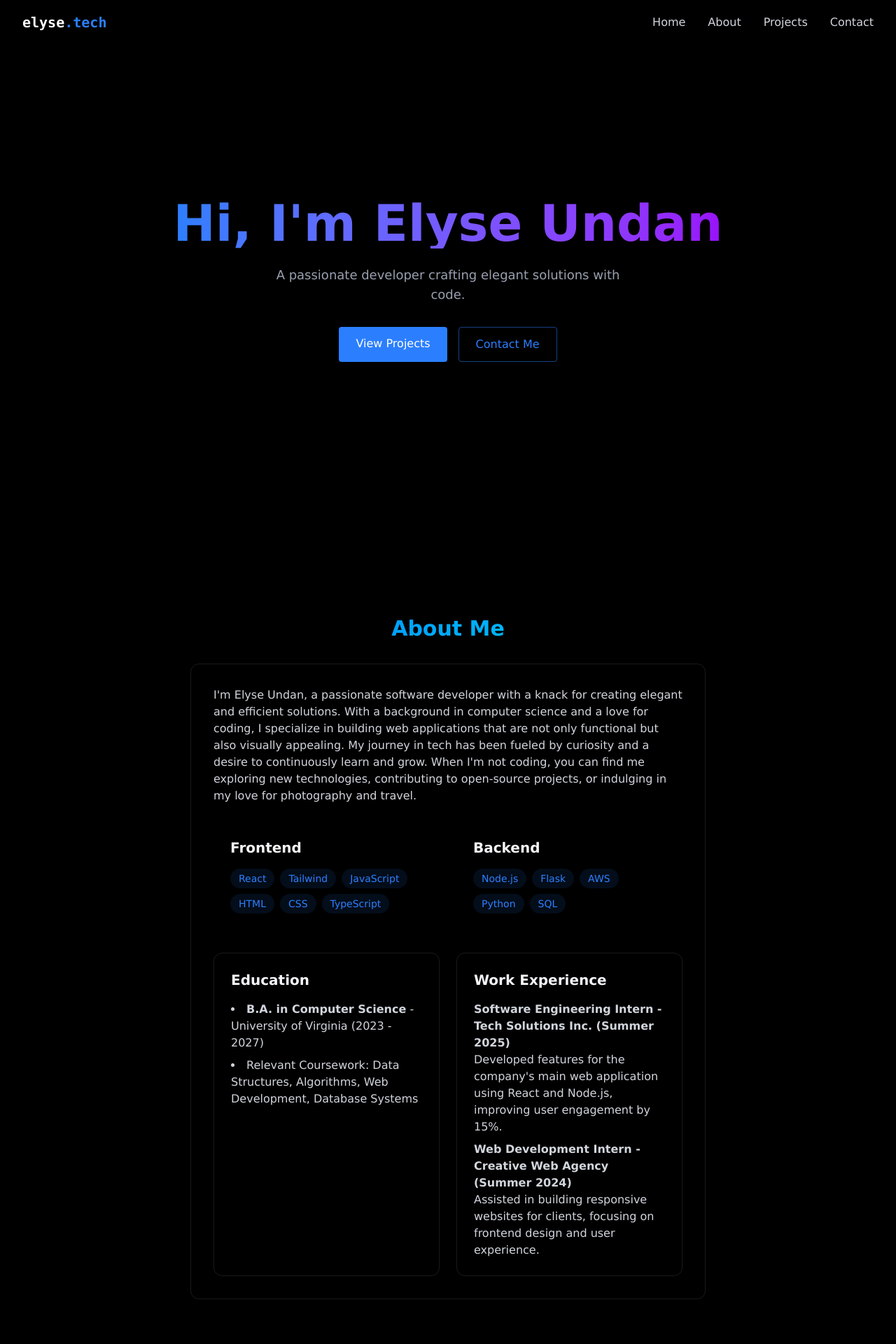
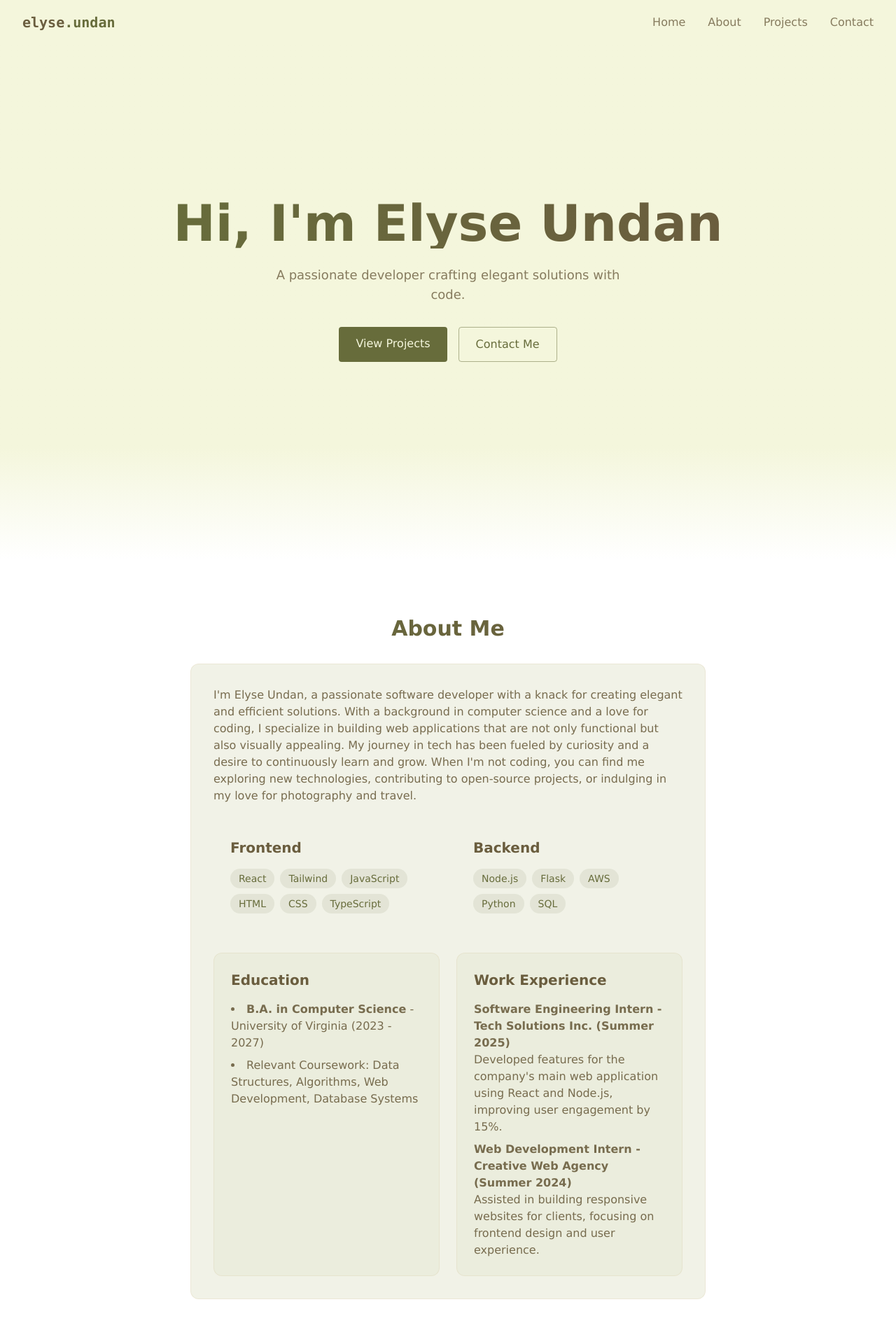
Before and after one commit to elyse-undan/elyse-undan, a React (Vite) app: page / in a window 1280 px wide. Shown: the top 1920 px of the page at 70% size. Built offline with nearby package versions, Linux system fonts and the light colour scheme.

Commit message:
changing color scheme and customization - background

```diff
--- a/src/App.jsx
+++ b/src/App.jsx
@@ -17,7 +17,7 @@ function App() {
     <>
       {!isLoaded && <LoadingScreen onComplete={() => setIsLoaded(true)} />}
         <div className={`min-h-screen transition-opacity duration-700 ${isLoaded ? "opacity-100" : "opacity-0"
-        } bg-black text-gray-100`}
+        } bg-gradient-to-b from-[#f4f6dc] from-25% to-white text-[#6a5d3e]`}
         >
           <Navbar menuOpen={menuOpen} setMenuOpen={setMenuOpen} />
           <MobileMenu menuOpen={menuOpen} setMenuOpen={setMenuOpen} />
--- a/src/components/LoadingScreen.jsx
+++ b/src/components/LoadingScreen.jsx
@@ -22,13 +22,13 @@ export const LoadingScreen = ({ onComplete }) => {
         return () => clearInterval(interval);
     }, [onComplete]);
     return (
-        <div className="fixed inset-0 z-50 bg-black text-gray-100 flex flex-col items-center justify-center">
+        <div className="fixed inset-0 z-50 bg-[#f4f6dc] text-[#6a5d3e] flex flex-col items-center justify-center">
             <div className="mb-4 text-4xl font-mono font-bold">
                 {text}<span className="animate-blink ml-1"> | </span>
             </div>
 
-            <div className="w-[200px] h-2 bg-gray-700 rounded relative overflow-hidden">
-                <div className="w-[40%] h-full bg-blue-500 shadow-[0_0_15px_#3b82f6] animate-loading">
+            <div className="w-[200px] h-2 bg-[#b8be86] rounded relative overflow-hidden">
+                <div className="w-[40%] h-full bg-[#676c3b] shadow-[0_0_15px_#676c3b] animate-loading">
                 </div>
             </div>
         </div>
--- a/src/components/Navbar.jsx
+++ b/src/components/Navbar.jsx
@@ -1,34 +1,49 @@
-import { useEffect } from "react";
+import { useEffect, useState } from "react";
 
 export const Navbar = ({menuOpen, setMenuOpen}) => {
+    const [isScrolled, setIsScrolled] = useState(false);
 
     useEffect(() => {
         document.body.style.overflow = menuOpen ? "hidden" : "auto";
     }, [menuOpen]);
 
+    useEffect(() => {
+        const handleScroll = () => {
+            const scrollTop = window.scrollY;
+            setIsScrolled(scrollTop > 50);
+        };
+
+        window.addEventListener('scroll', handleScroll);
+        return () => window.removeEventListener('scroll', handleScroll);
+    }, []);
+
     return (
-        <nav className="fixed top-0 w-full z-40 bg-[rgba(10, 10, 10, 0.8)] backdrop-blur-lg border-white/10 shadow-lg">
+        <nav className={`fixed top-0 w-full z-40 transition-all duration-300 border-[#d0be8f]/20 ${
+            isScrolled
+                ? 'bg-[#f4f6dc]/80 backdrop-blur-md shadow-lg'
+                : 'bg-[#f4f6dc] backdrop-blur-lg'
+        }`}>
             <div className="flex justify-between items-center h-16 px-6 max-w-7xl mx-auto">
-                <a href="#home" className="font-mono text-xl font-bold text-white ml-2">
-                    elyse<span className="text-blue-500">.tech</span>
+                <a href="#home" className="font-mono text-xl font-bold text-[#6a5d3e] ml-2">
+                    elyse<span className="text-[#676c3b]">.undan</span>
                 </a>
 
                 {/* Hamburger Menu Icon for Mobile */}
-                <div className="w-7 h-5 relative cursor-pointer z-40 md:hidden mr-2 flex items-center justify-center text-white text-2xl" onClick={()=> setMenuOpen((prev) => !prev)}>
+                <div className="w-7 h-5 relative cursor-pointer z-40 md:hidden mr-2 flex items-center justify-center text-[#6a5d3e] text-2xl" onClick={()=> setMenuOpen((prev) => !prev)}>
                     &#9776;
                 </div>
 
                 <div className="hidden md:flex items-center space-x-8 mr-2">
-                    <a href="#home" className="text-gray-300 hover:text-white transition-colors">
+                    <a href="#home" className="text-[#6a5d3e]/80 hover:text-[#6a5d3e] transition-colors">
                         Home
                     </a>
-                    <a href="#about" className="text-gray-300 hover:text-white transition-colors">
+                    <a href="#about" className="text-[#6a5d3e]/80 hover:text-[#6a5d3e] transition-colors">
                         About
                     </a>
-                    <a href="#projects" className="text-gray-300 hover:text-white transition-colors">
+                    <a href="#projects" className="text-[#6a5d3e]/80 hover:text-[#6a5d3e] transition-colors">
                         Projects
                     </a>
-                    <a href="#contact" className="text-gray-300 hover:text-white transition-colors">
+                    <a href="#contact" className="text-[#6a5d3e]/80 hover:text-[#6a5d3e] transition-colors">
                         Contact
                     </a>
                 </div>
--- a/src/components/sections/About.jsx
+++ b/src/components/sections/About.jsx
@@ -19,16 +19,15 @@ export const About = () => {
         "SQL"
     ];
 
-    return <section id="about" className="min-h-screen flex items-center justify-center py-20"
-    >
+    return <section id="about" className="min-h-screen flex items-center justify-center py-20 bg-white">
         <RevealOnScroll>
             <div className="max-w-3xl mx-auto px-4">
-                <h2 className="text-3xl font-bold mb-8 bg-gradient-to-r from-blue-500 to-cyan-400 bg-clip-text text-transparent text-center">
+                <h2 className="text-3xl font-bold mb-8 bg-gradient-to-r from-[#676c3b] to-[#6a5d3e] bg-clip-text text-transparent text-center">
                     About Me
                 </h2>
 
-                <div className="glass rounded-xl p-8 border-white/10 border hover:-translate-y-1 transition-all">
-                    <p className="text-gray-300 mb-6">
+                <div className="bg-[#b8be86]/20 rounded-xl p-8 border-[#d0be8f]/20 border hover:-translate-y-1 transition-all">
+                    <p className="text-[#6a5d3e]/90 mb-6">
                         I'm Elyse Undan, a passionate software developer with a knack for creating elegant and efficient solutions. With a background in computer science and a love for coding, I specialize in building web applications that are not only functional but also visually appealing. My journey in tech has been fueled by curiosity and a desire to continuously learn and grow. When I'm not coding, you can find me exploring new technologies, contributing to open-source projects, or indulging in my love for photography and travel.
                     </p>
 
@@ -39,9 +38,9 @@ export const About = () => {
                             {frontendSkills.map((tech) => (
                                 <span
                                 key={tech}
-                                className="bg-blue-500/10 text-blue-500 py-1 px-3
-                                                rounded-full text-sm hover:bg-blue-500/20
-                                                hover:shadow-[0_2px_8px_rgba(59,130,224,0.2)] transition
+                                className="bg-[#676c3b]/10 text-[#676c3b] py-1 px-3
+                                                rounded-full text-sm hover:bg-[#676c3b]/20
+                                                hover:shadow-[0_2px_8px_rgba(103,108,59,0.2)] transition
                                                 "
                                             >
                                     {tech}
@@ -56,9 +55,9 @@ export const About = () => {
                             {backendSkills.map((tech) => (
                                 <span
                                 key={tech}
-                                className="bg-blue-500/10 text-blue-500 py-1 px-3
-                                                rounded-full text-sm hover:bg-blue-500/20
-                                                hover:shadow-[0_2px_8px_rgba(59,130,224,0.2)] transition
+                                className="bg-[#676c3b]/10 text-[#676c3b] py-1 px-3
+                                                rounded-full text-sm hover:bg-[#676c3b]/20
+                                                hover:shadow-[0_2px_8px_rgba(103,108,59,0.2)] transition
                                                 "
                                             >
                                     {tech}
@@ -69,9 +68,9 @@ export const About = () => {
                 </div>
 
                 <div className="grid grid-cols-1 md:grid-cols-2 gap-6 mt-8">
-                        <div className="p-6 rounded-xl border-white/10 border hover:-translate-y-1 transition-all">
-                            <h3 className="text-xl font-bold mb-4"> Education </h3>
-                            <ul className="list-disc list-inside text-gray-300 space-y-2">
+                        <div className="p-6 rounded-xl border-[#d0be8f]/20 border hover:-translate-y-1 transition-all bg-[#b8be86]/10">
+                            <h3 className="text-xl font-bold mb-4 text-[#6a5d3e]"> Education </h3>
+                            <ul className="list-disc list-inside text-[#6a5d3e]/90 space-y-2">
                                 <li className="mb-2">
                                     <strong>B.A. in Computer Science</strong> - University of Virginia (2023 - 2027)
                                 </li>
@@ -80,9 +79,9 @@ export const About = () => {
                                 </li>
                             </ul>
                         </div>
-                        <div className="p-6 rounded-xl border-white/10 border hover:-translate-y-1 transition-all">
-                            <h3 className="text-xl font-bold mb-4"> Work Experience </h3>
-                            <div className="text-gray-300 space-y-2">
+                        <div className="p-6 rounded-xl border-[#d0be8f]/20 border hover:-translate-y-1 transition-all bg-[#b8be86]/10">
+                            <h3 className="text-xl font-bold mb-4 text-[#6a5d3e]"> Work Experience </h3>
+                            <div className="text-[#6a5d3e]/90 space-y-2">
                                 <div>
                                     <h4 className="font-semibold">Software Engineering Intern - Tech Solutions Inc. (Summer 2025)</h4>
                                     <p>Developed features for the company's main web application using React and Node.js, improving user engagement by 15%.</p>
--- a/src/components/sections/Home.jsx
+++ b/src/components/sections/Home.jsx
@@ -1,24 +1,23 @@
 import { RevealOnScroll } from "../RevealOnScroll"
 
 export const Home = () => {
-    return <section id="home" className="min-h-screen flex items-center justify-center relative"
-    >
+    return <section id="home" className="min-h-screen flex items-center justify-center relative bg-gradient-to-b from-[#f4f6dc] from-80% to-white">
         <RevealOnScroll>
             <div className="text-center z-10 px-4">
-                <h1 className="text-5xl md:text-7xl font-bold mb-6 bg-gradient-to-r from-blue-500 to-purple-600 bg-clip-text text-transparent"> Hi, I'm Elyse Undan</h1>
+                <h1 className="text-5xl md:text-7xl font-bold mb-6 bg-gradient-to-r from-[#676c3b] to-[#6a5d3e] bg-clip-text text-transparent"> Hi, I'm Elyse Undan</h1>
 
-            <p className="text-gray-400 text-lg mb-8 max-w-lg mx-auto">
+            <p className="text-[#6a5d3e]/80 text-lg mb-8 max-w-lg mx-auto">
                 A passionate developer crafting elegant solutions with code.
             </p>
 
             <div className ="flex justify-center space-x-4">
-                <a href="#projects" className="bg-blue-500 text-white py-3 px-6 rounded font-medium transition relative overflow-hidden hover:-translate-y-0.5
-                hover:shadow-[0_0_15px_rgba(59, 130, 246, 0.4)]">
+                <a href="#projects" className="bg-[#676c3b] text-[#f4f6dc] py-3 px-6 rounded font-medium transition relative overflow-hidden hover:-translate-y-0.5
+                hover:shadow-[0_0_15px_rgba(103,108,59,0.4)]">
                     View Projects
                 </a>
 
-                <a href="#contact" className="border border-blue-500/50 text-blue-500 py-3 px-6 rounded font-medium transition-all duration-200 overflow-hidden hover:-translate-y-0.5
-                hover:shadow-[0_0_15px_rgba(59, 130, 246, 0.4)] hover:bg-blue-500/10">
+                <a href="#contact" className="border border-[#676c3b]/50 text-[#676c3b] py-3 px-6 rounded font-medium transition-all duration-200 overflow-hidden hover:-translate-y-0.5
+                hover:shadow-[0_0_15px_rgba(103,108,59,0.4)] hover:bg-[#676c3b]/10">
                     Contact Me
                 </a>
             </div>
--- a/src/components/sections/Projects.jsx
+++ b/src/components/sections/Projects.jsx
@@ -3,11 +3,10 @@ import { RevealOnScroll } from "../RevealOnScroll"
 export const Projects = () => {
     return <section
     id="projects"
-    className="min-h-screen flex flex-col items-center justify-center px-4 py-20 bg-gray-900"
-    >
+    className="min-h-screen flex flex-col items-center justify-center px-4 py-20 bg-white">
         <RevealOnScroll>
             <div className="max-w-5xl mx-auto px-4">
-                <h2 className="text-4xl font-bold mb-12 text-center bg-gradient-to-r from-blue-500 to-purple-600 bg-clip-text text-transparent">
+                <h2 className="text-4xl font-bold mb-12 text-center bg-gradient-to-r from-[#676c3b] to-[#6a5d3e] bg-clip-text text-transparent">
                     My Projects
                 </h2>
                 <div className="grid grid-cols-1 md:grid-cols-2 lg:grid-cols-3 gap-8">
--- a/src/index.css
+++ b/src/index.css
@@ -4,8 +4,8 @@ html, body {
   margin: 0;
   padding: 0;
   font-family:Verdana, Geneva, Tahoma, sans-serif;
-  background: #0a0a0a;
-  color: #f3f4f6;
+  background: #f4f6dc;
+  color: #6a5d3e;
 }
 
 @layer utilities {
```
Also changed, not shown: src/components/MobileMenu.jsx (+6 -6 lines), src/components/sections/Contact.jsx (+7 -8 lines).
